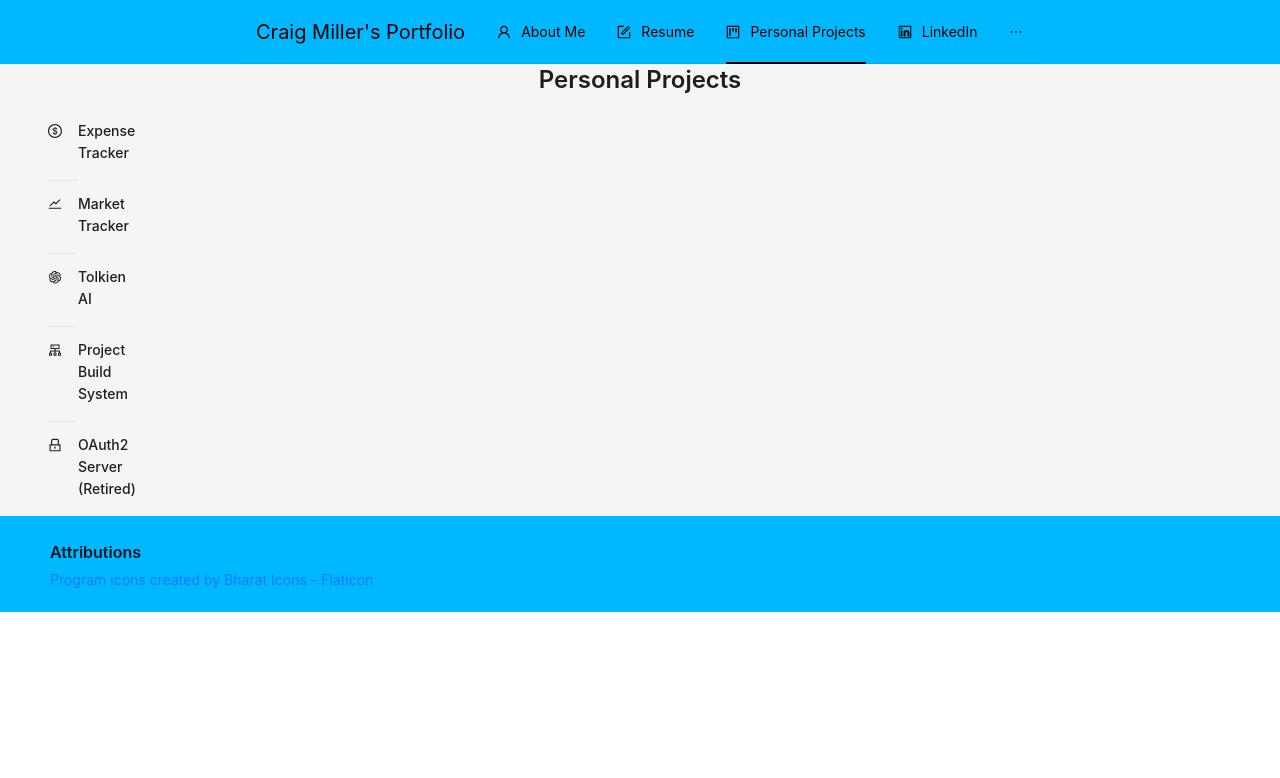
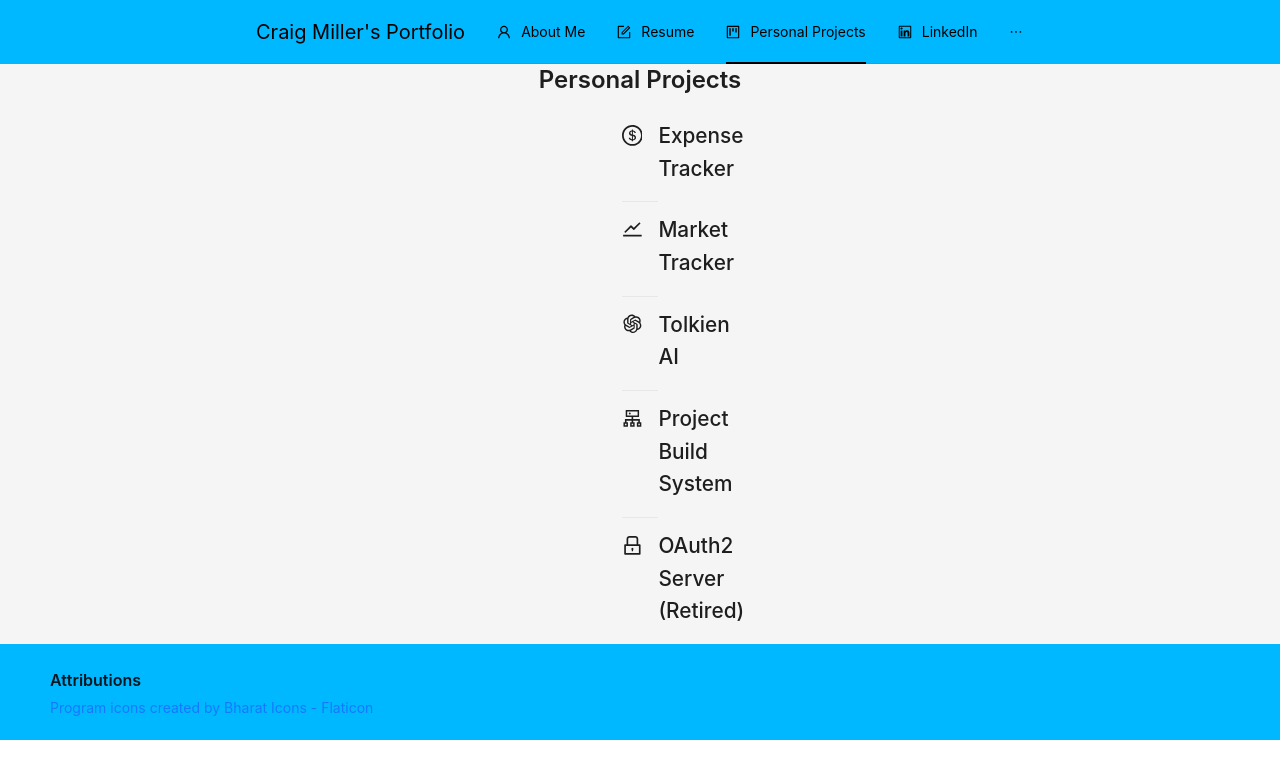
Before and after one commit to craigmiller160/source-craigmiller160.github.io, a React (Vite) app: page /#/projects in a window 1280 px wide. Shown: the top 778 px of the page. Built offline with nearby package versions, Linux system fonts and the light colour scheme.

Commit message:
Styling projects

```diff
--- a/src/app/content/projects/Projects.module.scss
+++ b/src/app/content/projects/Projects.module.scss
@@ -9,4 +9,22 @@
       justify-content: center;
     }
   }
+
+  .list {
+    :global(.ant-list-item) {
+      cursor: pointer;
+    }
+
+    :global(.ant-list-item-meta) {
+      :global(.ant-list-item-meta-title), :global(.ant-list-item-meta-avatar) {
+        font-size: 1.3rem;
+      }
+    }
+
+    @media (min-width: $antd-breakpoint-lg) {
+      display: flex;
+      flex-direction: row;
+      justify-content: center;
+    }
+  }
 }
--- a/src/app/content/projects/Projects.module.scss.d.ts
+++ b/src/app/content/projects/Projects.module.scss.d.ts
@@ -1,4 +1,5 @@
 export declare const col: string;
+export declare const list: string;
 export declare const projects: string;
 export declare const row: string;
 export declare const title: string;
--- a/src/app/content/projects/index.tsx
+++ b/src/app/content/projects/index.tsx
@@ -54,15 +54,12 @@ export const Projects = () => {
 			<div className={classNames(classes.row, classes.title)}>
 				<Typography.Title level={3}>Personal Projects</Typography.Title>
 			</div>
-			<div className={classes.row}>
+			<div className={classes.list}>
 				<List
 					dataSource={items}
 					renderItem={(item) => (
 						<List.Item>
-							<List.Item.Meta
-								avatar={item.icon}
-								title={item.label}
-							/>
+							<List.Item.Meta avatar={item.icon} title={item.label} />
 						</List.Item>
 					)}
 				/>
```
